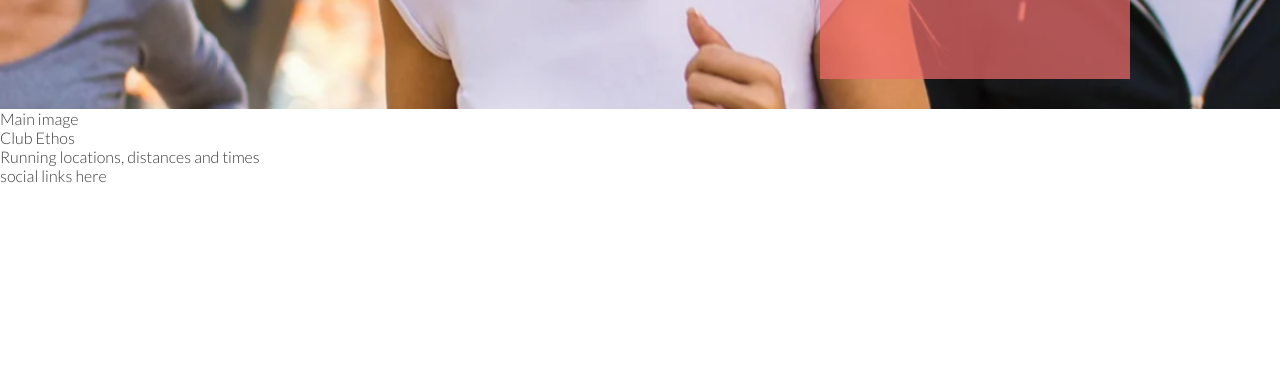
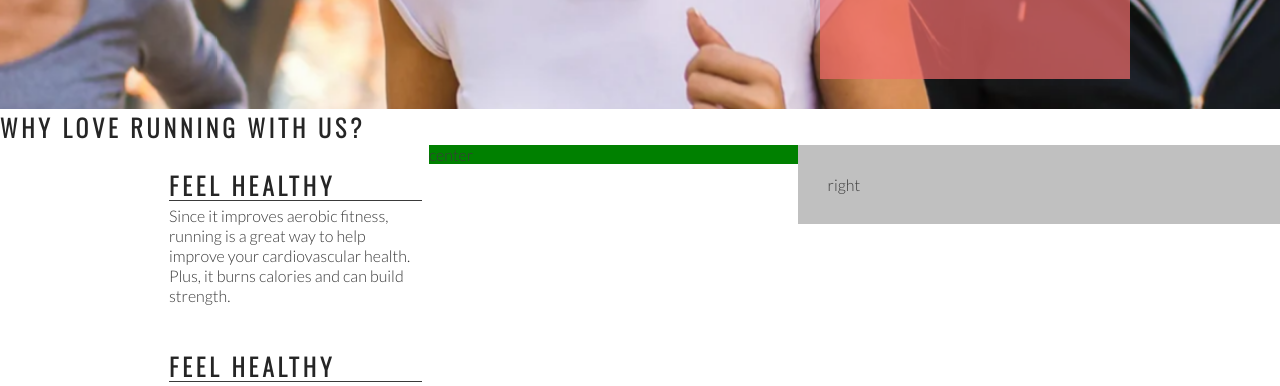
Before and after one commit to LucasP1vko/love-running, a plain HTML site: page index.html in a window 1280 px wide. Shown: the part 566-952 px from the top of the page. Before the commit the page ends 800 px from the top, so only its background shows below. Drawn offline with nearby package versions, Linux system fonts and the light colour scheme.

Commit message:
created and styled left side of club ethos section

```diff
--- a/assets/css/style.css
+++ b/assets/css/style.css
@@ -21,6 +21,7 @@ h1, h2 {
 #logo {
     float: left;
     font-size: 280%;
+    margin-left: 30px;
 }
 #menu {
     font-size: 110%;
@@ -98,4 +99,44 @@ h1, h2 {
     bottom: 30px;
     right: 150px;
 
-    position: absolute;
+    position: absolute;}
+
+    /* club ethos */
+
+    #club-ethos {
+        height: 600px;
+        }
+
+    #left-about {
+        padding-top: 30px;
+        width: 33%;
+        float: left;
+        }
+
+    #right-about {
+        padding: 30px;
+        width: 33%;
+        float: right;
+        background-color: silver;
+    }
+
+    #center-about {
+        width: 33%;
+        margin: 0 auto;
+        background-color: green;
+    }
+
+    hr {
+        border-top:1px solid #3a3a3a;
+        width: 100%;
+        margin: 5px 0;
+    }
+
+    .left-about-heading{
+        width: 60%;
+        float: right;
+        line-height: 20px;
+        clear: both;
+        margin-bottom: 50px;
+
+    }
--- a/index.html
+++ b/index.html
@@ -10,12 +10,13 @@
     <link rel="stylesheet" href="assets/css/style.css">
     <title>Love running</title>
 </head>
-
+<!-- logo-top -->
 <body>
     <header>
         <a href="index.html">
             <h1 id="logo">Love Running</h1>
         </a>
+<!-- navbar-top -->
         <nav id="menu">
             <ul>
                 <li>
@@ -31,7 +32,7 @@
         </nav>
     </header>
 
-
+<!-- insight and hero image -->
     <section id="hero-outer">
         <div id="hero-image"></div>
         <div id="cover-text">
@@ -42,11 +43,41 @@
     </section>
 
 
-    <section>
-        Main image
-    </section>
-    <section>
-        Club Ethos
+    <section id="club-ethos">
+        <h1>Why Love Running With Us?</h1>
+
+        <!-- left -->
+
+        <div id="left-about">
+            <div class="left-about-heading">
+                <h2>Feel Healthy</h2>
+                <hr>
+                <p>
+                    Since it improves aerobic fitness, running is a great way to help improve your cardiovascular health. Plus, it burns calories and can build strength.
+                </p>
+            </div>
+            <div class="left-about-heading">
+                <h2>Feel Healthy</h2>
+                <hr>
+                <p>
+                    Since it improves aerobic fitness, running is a great way to help improve your cardiovascular health. Plus, it burns calories and can build strength.
+                </p>
+            </div>
+        </div>
+
+        <!-- right -->
+
+        <div id="right-about">
+            right
+        </div>
+
+        <!-- center -->
+
+        <div id="center-about">
+            center
+        </div>
+
+
     </section>
     <section>
         Running locations, distances and times
```
